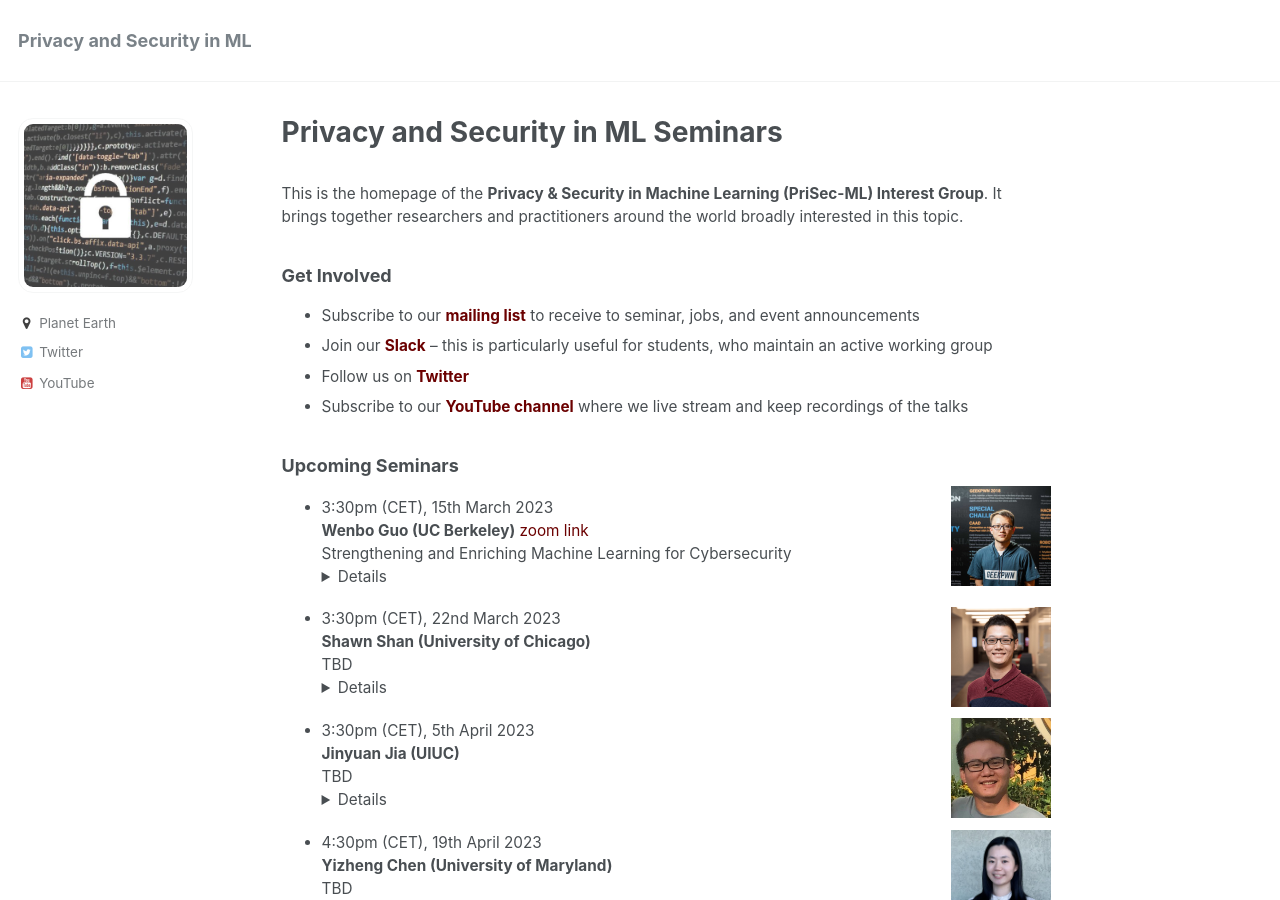
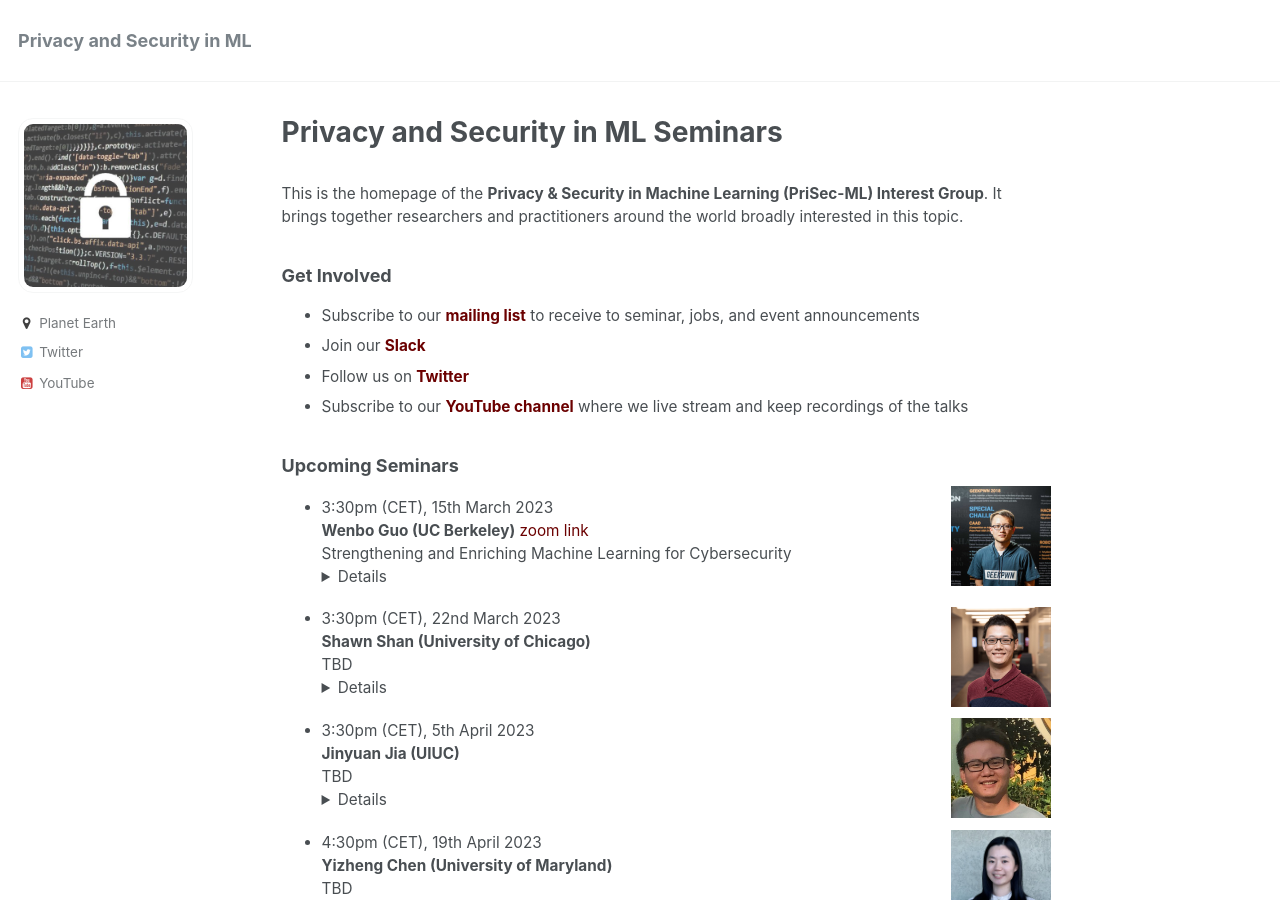
Before and after one commit to prisec-ml/prisec-ml.github.io, a Jekyll site: the page built from _pages/about.md, in a window 1280 px wide and 900 px high. Built offline with Jekyll 4.4.1, drawn with Linux system fonts in a browser that asks for light colours.

Commit message:
slack linl

```diff
--- a/_pages/about.md
+++ b/_pages/about.md
@@ -9,7 +9,7 @@ title: Privacy and Security in ML Seminars
 
 ### Get Involved
 - Subscribe to our **[mailing list](https://www.jiscmail.ac.uk/cgi-bin/webadmin?SUBED1=PRISEC-ML&A=1)** to receive to seminar, jobs, and event announcements
-- Join our **[Slack](https://join.slack.com/t/prisec-ml/shared_invite/zt-1io5rw7pu-tcOyxuhfD6ZPbtGFB30Jdw)** &ndash; this is particularly useful for students, who maintain an active working group
+- Join our **[Slack](https://join.slack.com/t/prisec-ml/shared_invite/zt-1qgwctq50-S~UfQtbldiuuwXX45D86LQ)**
 - Follow us on **[Twitter](https://twitter.com/prisec_ml)**
 - Subscribe to our **[YouTube channel](https://youtube.com/@prisec-ml)** where we live stream and keep recordings of the talks
 
```
